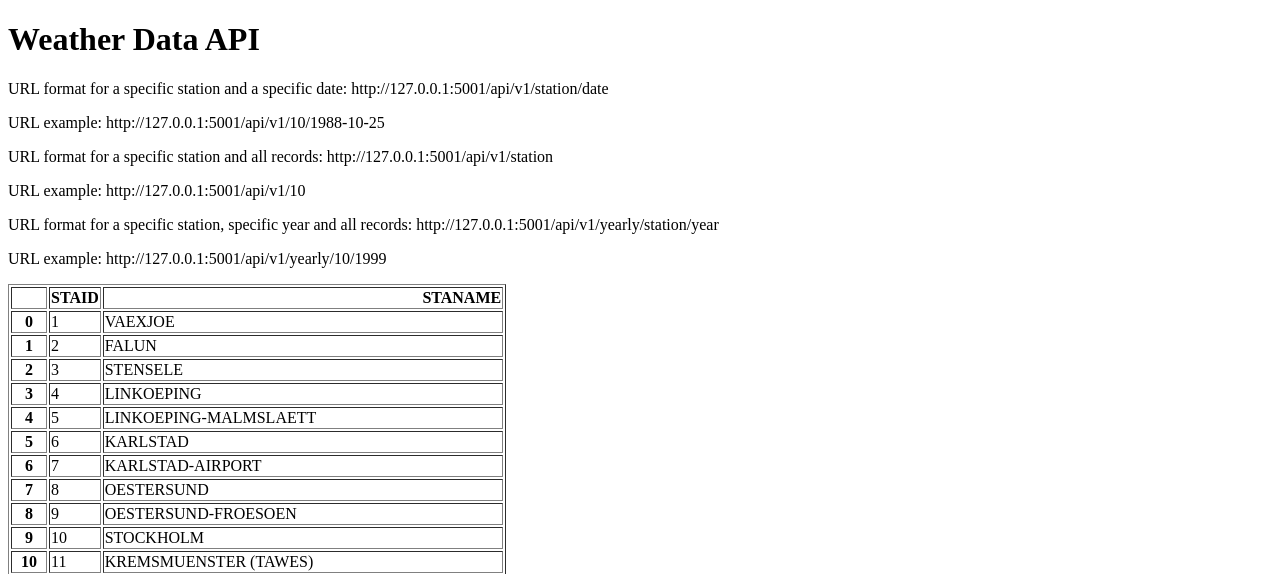
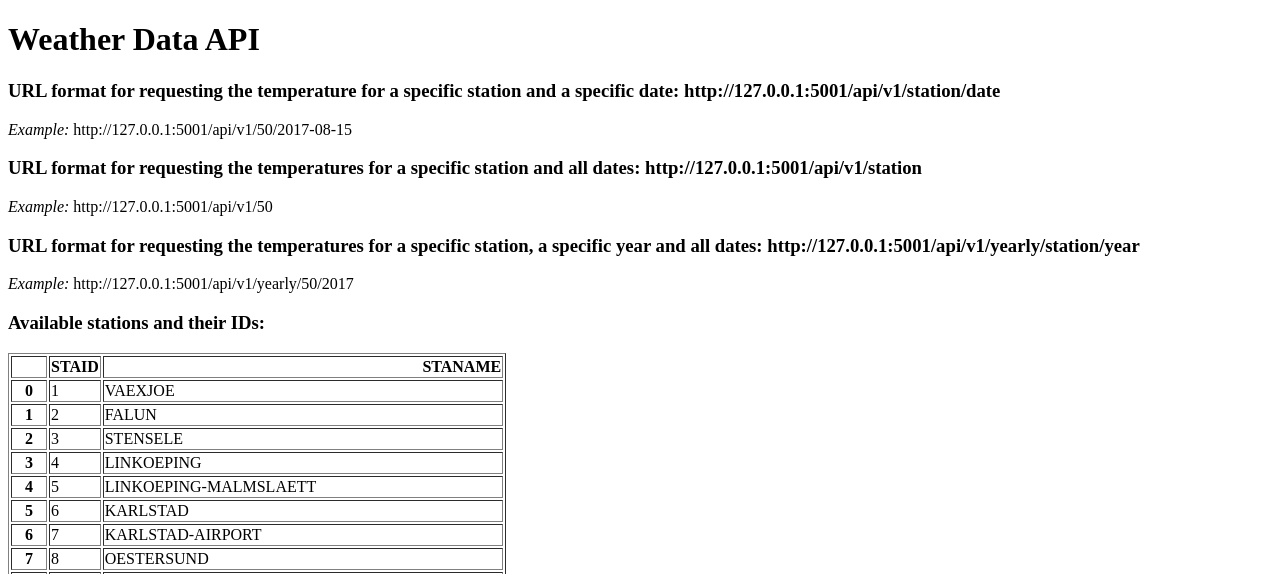
Before and after one commit to alexandru-cohal/PythonApps, a Flask app: page / in a window 1280 px wide. Shown: the top 574 px of the page. Run offline with Flask 3, Linux system fonts and the light colour scheme.

Commit message:
WeatherDataAPI - Refactor the code.

```diff
--- a/WeatherDataAPI/main.py
+++ b/WeatherDataAPI/main.py
@@ -13,7 +13,7 @@ def home():
 
 
 @app.route("/api/v1/<station>/<date>")
-def about(station, date):
+def data_one_station_one_date(station, date):
     filename_station = "data_small/TG_STAID" + str(station).zfill(6) + ".txt"
     data_station = pd.read_csv(filename_station,
                                skiprows=20,
@@ -31,6 +31,7 @@ def all_data_one_station(station):
     data_station = pd.read_csv(filename_station,
                                skiprows=20,
                                parse_dates=["    DATE"])
+
     return data_station.to_dict(orient="records")
 
 
@@ -40,6 +41,7 @@ def all_data_one_year(station, year):
     data_station = pd.read_csv(filename_station, skiprows=20)
     data_station["    DATE"] = data_station["    DATE"].astype(str)
     data_year = data_station[data_station["    DATE"].str.startswith(str(year))]
+
     return data_year.to_dict(orient="records")
 
 
--- a/WeatherDataAPI/templates/home.html
+++ b/WeatherDataAPI/templates/home.html
@@ -6,12 +6,13 @@
 </head>
 <body>
     <h1>Weather Data API</h1>
-    <p>URL format for a specific station and a specific date: http://127.0.0.1:5001/api/v1/station/date</p>
-    <p>URL example: http://127.0.0.1:5001/api/v1/10/1988-10-25</p>
-    <p>URL format for a specific station and all records: http://127.0.0.1:5001/api/v1/station</p>
-    <p>URL example: http://127.0.0.1:5001/api/v1/10</p>
-    <p>URL format for a specific station, specific year and all records: http://127.0.0.1:5001/api/v1/yearly/station/year</p>
-    <p>URL example: http://127.0.0.1:5001/api/v1/yearly/10/1999</p>
+    <h3>URL format for requesting the temperature for a specific station and a specific date: http://127.0.0.1:5001/api/v1/station/date</h3>
+    <p><i>Example:</i> http://127.0.0.1:5001/api/v1/50/2017-08-15</p>
+    <h3>URL format for requesting the temperatures for a specific station and all dates: http://127.0.0.1:5001/api/v1/station</h3>
+    <p><i>Example:</i> http://127.0.0.1:5001/api/v1/50</p>
+    <h3>URL format for requesting the temperatures for a specific station, a specific year and all dates: http://127.0.0.1:5001/api/v1/yearly/station/year</h3>
+    <p><i>Example:</i> http://127.0.0.1:5001/api/v1/yearly/50/2017</p>
+    <h3>Available stations and their IDs:</h3>
     <p>{{data|safe}}</p>
 </body>
 </html>
```
